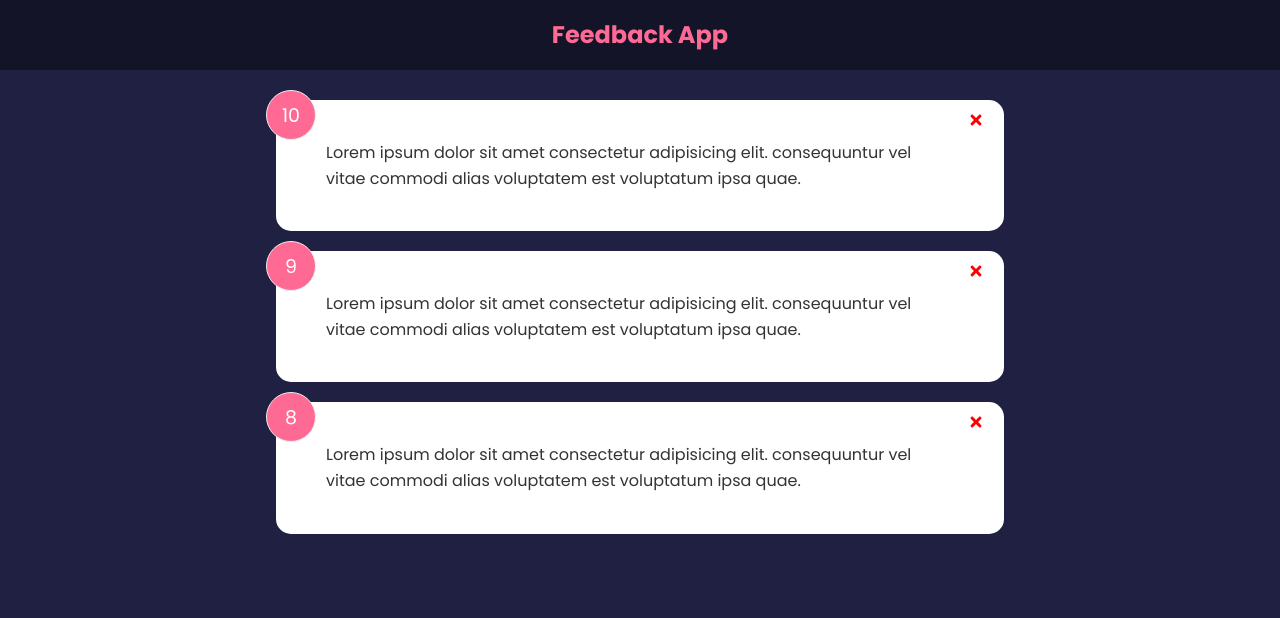
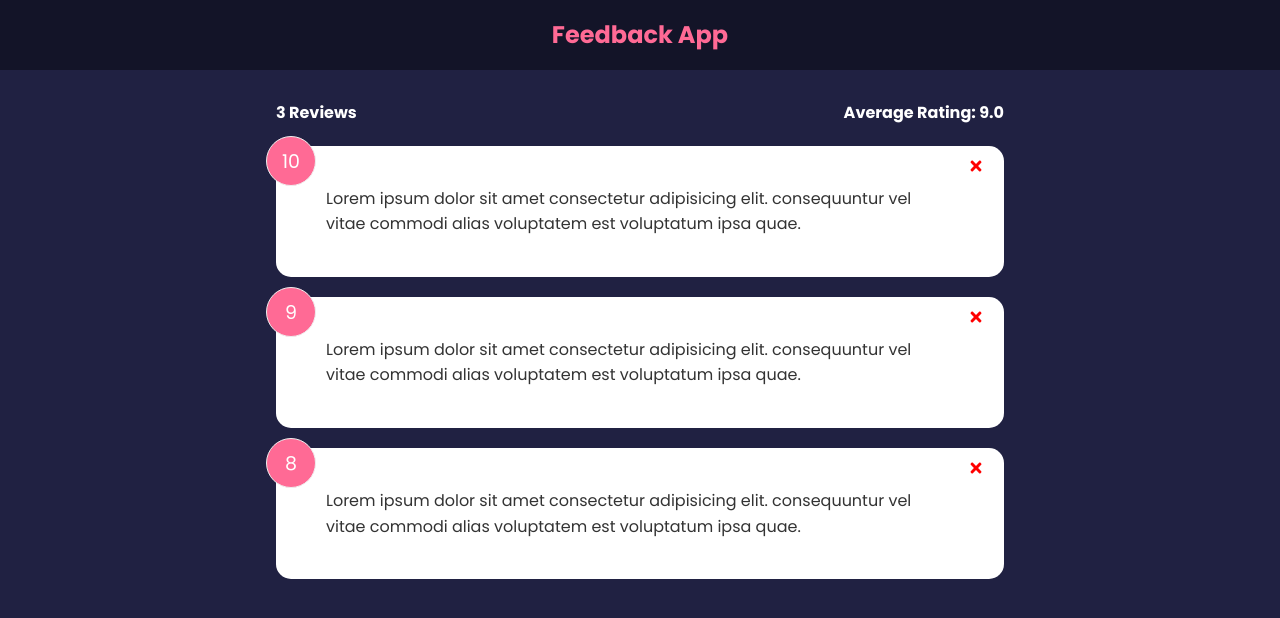
Before and after one commit to hristo2612/feedback-app, a React (Create React App) app: page / in a window 1280 px wide. Shown: the top 618 px of the page. Built offline with nearby package versions, Linux system fonts and the light colour scheme.

Commit message:
Feedback Stats

```diff
--- a/src/App.js
+++ b/src/App.js
@@ -2,11 +2,12 @@
 import { useState } from 'react';
 import { feedBackData } from './data/feedBackData';
 import FeedBackList from './components/FeedBackList';
+import FeedBackStats from './components/FeedBackStats';
 
 export default function App() {
   const [feedbacks, setFeedbacks] = useState(feedBackData);
   const handleDelete = (id) => {
-    const filteredFeedbacks = feedbacks.filter((item) => item.id != id);
+    const filteredFeedbacks = feedbacks.filter((item) => item.id !== id);
     setFeedbacks(filteredFeedbacks);
   }
 
@@ -14,6 +15,7 @@
     <>
       <Header title="Feedback App" />
       <div className="container">
+        <FeedBackStats feedbacks={feedbacks} />
         <FeedBackList feedbacks={feedbacks} handleDelete={handleDelete} />
       </div>
     </>
--- /dev/null
+++ b/src/components/FeedBackStats.js
@@ -0,0 +1,12 @@
+export default function FeedBackStats({ feedbacks }) {
+  const average = (
+    feedbacks.reduce((acc, curr) => acc + curr.rating, 0) / feedbacks.length
+  ).toFixed(1);
+
+  return (
+    <div className="feedback-stats">
+      <h4>{feedbacks.length} Reviews</h4>
+      <h4>Average Rating: {isNaN(average) ? 0 : average}</h4>
+    </div>
+  );
+}
```
